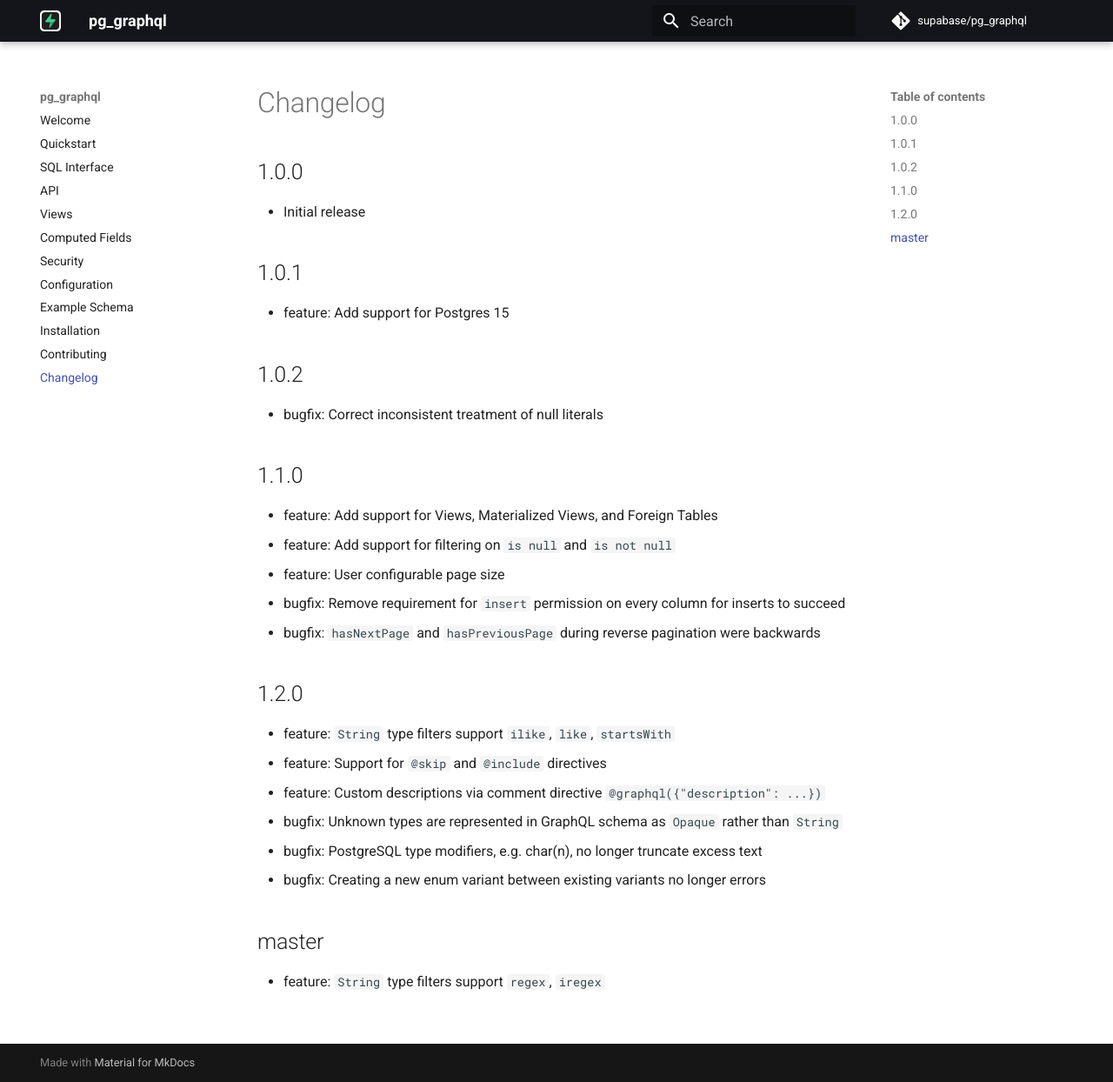
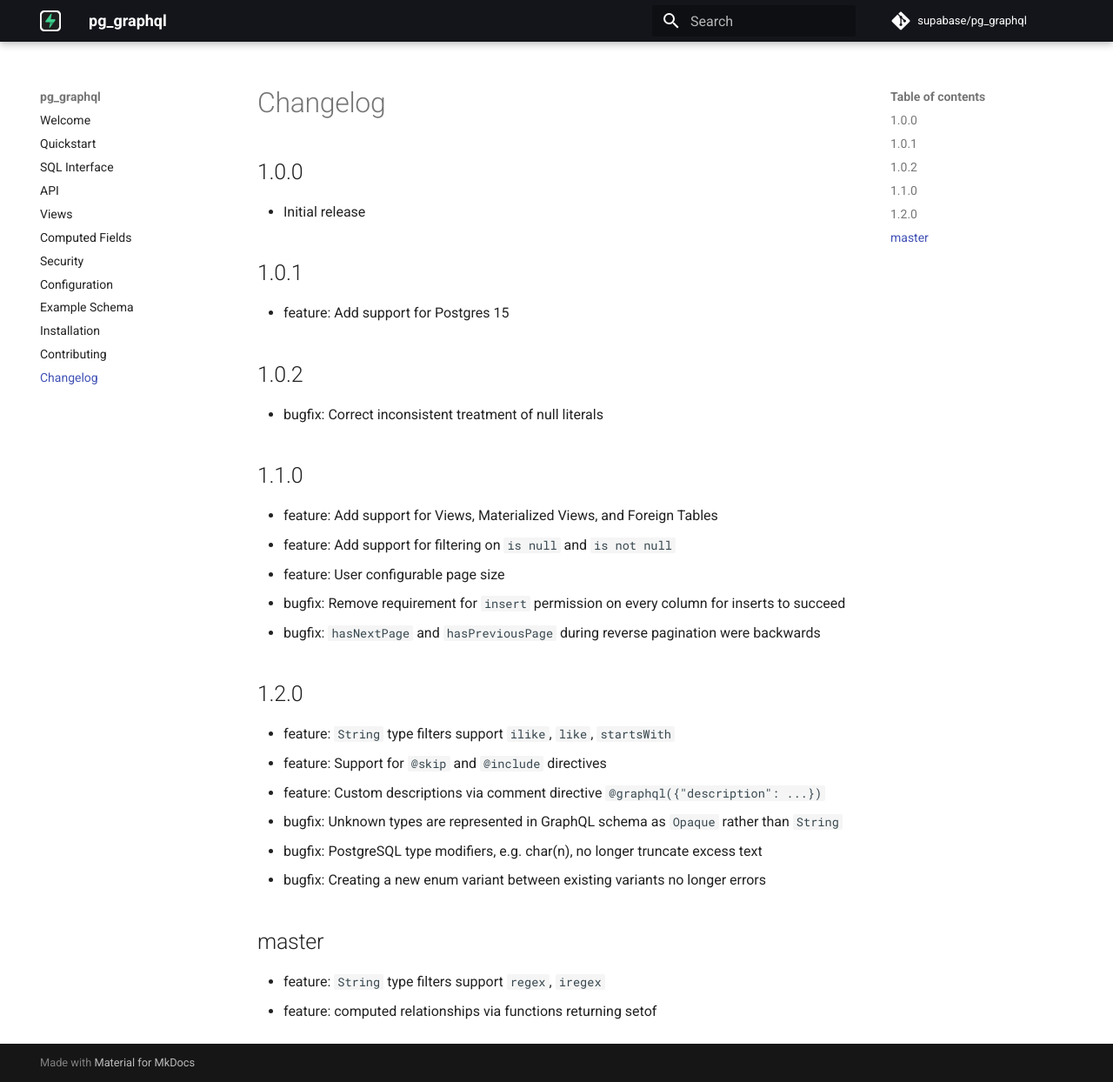
Before and after one commit to supabase/pg_graphql, an MkDocs documentation site: the page built from docs/changelog.md, in a window 1280 px wide and 1244 px high. Shown: the whole window at 87% size. Built offline with MkDocs 1.6.1 and Material for MkDocs 9.7.7, drawn with Linux system fonts in a browser that asks for light colours; comment, search, counter and statistics services are not loaded.

Commit message:
add to changelog

```diff
--- a/docs/changelog.md
+++ b/docs/changelog.md
@@ -24,3 +24,4 @@
 
 ## master
 - feature: `String` type filters support `regex`, `iregex`
+- feature: computed relationships via functions returning setof
```
